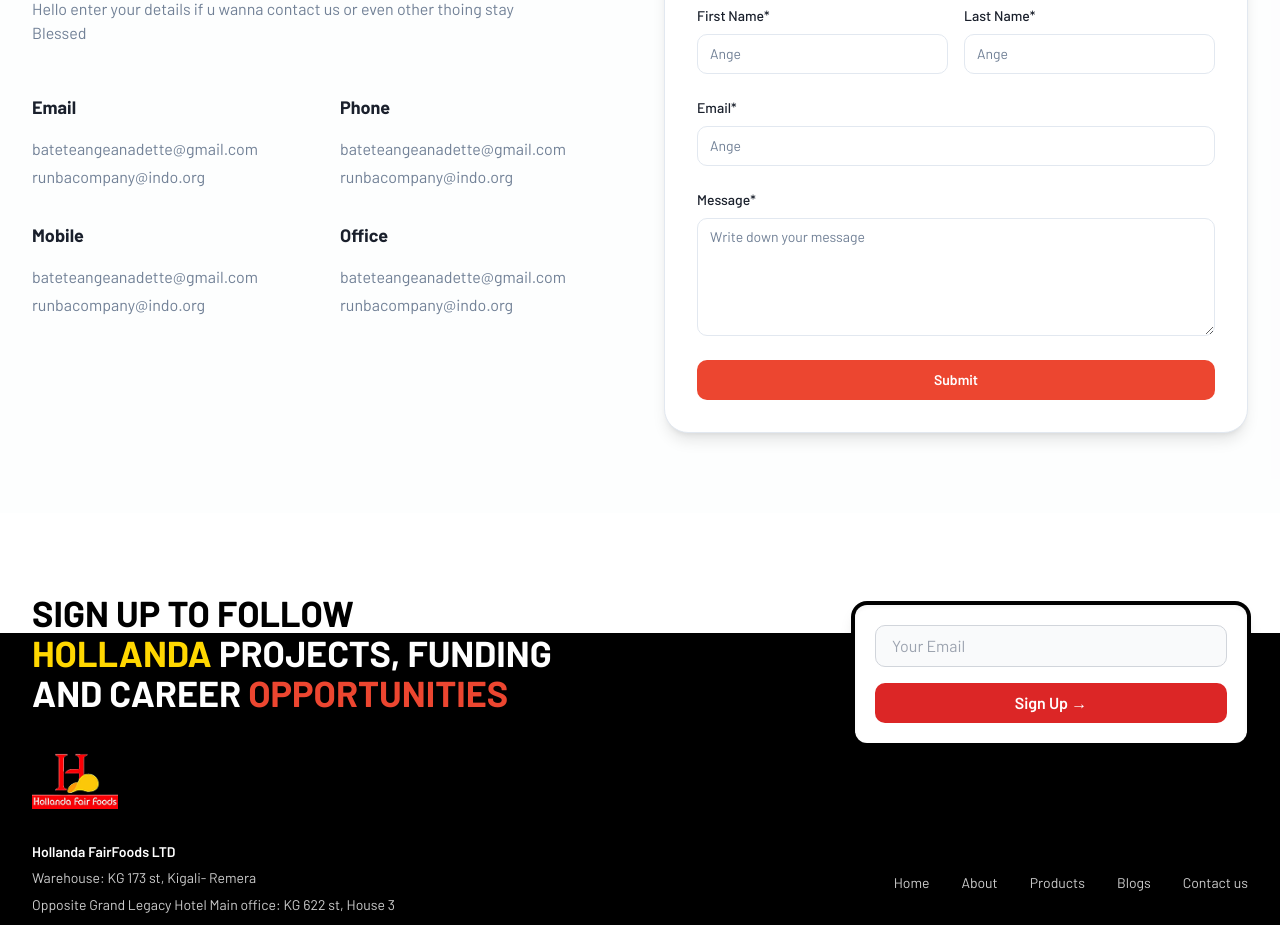
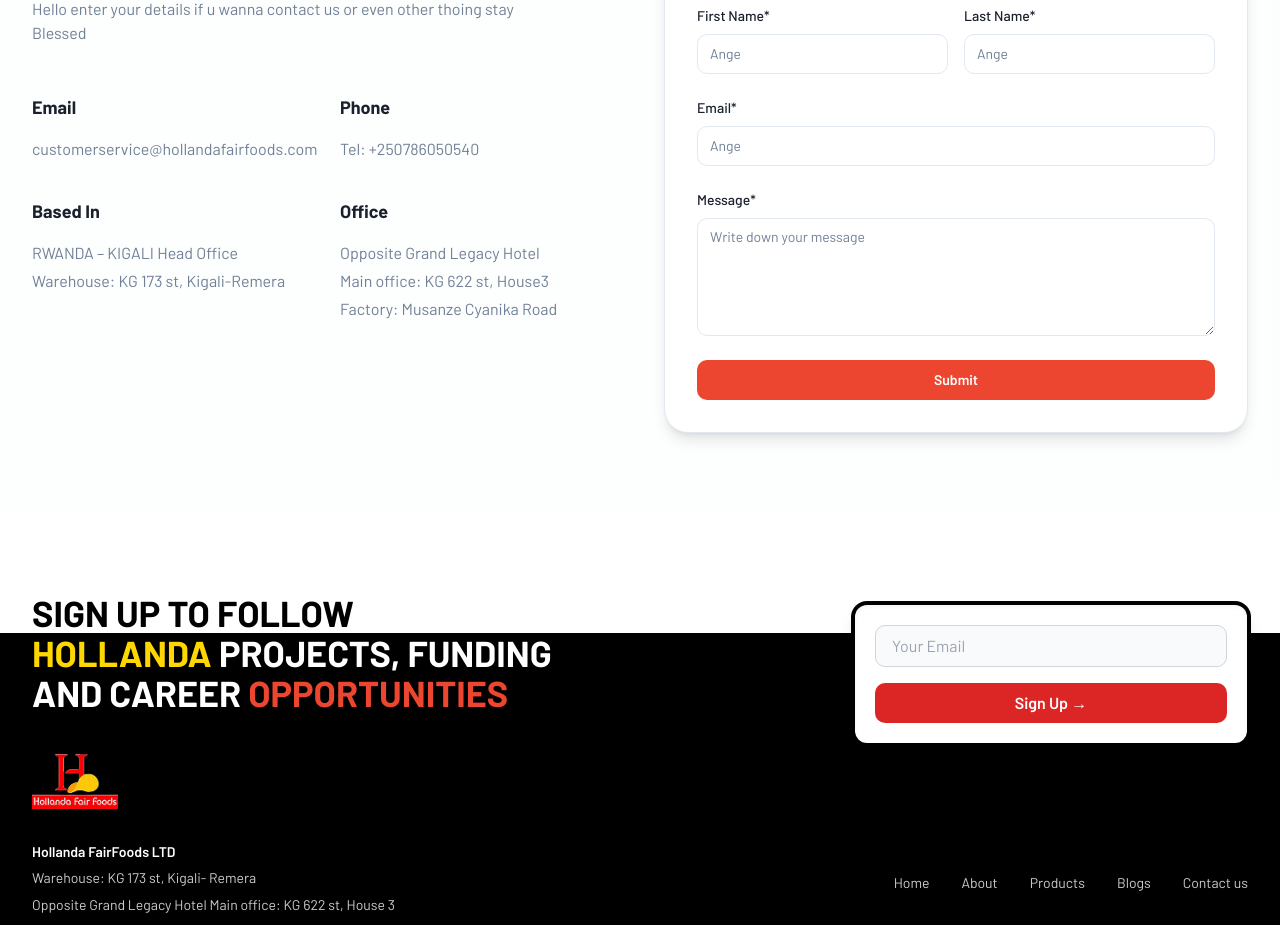
Before and after one commit to gloria-ntwari/Hollanda, a React (Vite) app: page / in a window 1280 px wide. Shown: the part 6380-7305 px from the top of the page. Built offline with nearby package versions, Linux system fonts and the light colour scheme; no server answers; the HTML template or start-up script is replaced by a standard one; a web font is replaced by a local one.

Commit message:
corrected contact

```diff
--- a/src/components/ContactSection.tsx
+++ b/src/components/ContactSection.tsx
@@ -41,10 +41,10 @@
                 <h3 className="font-bold font-barlow text-lg mb-4">Email</h3>
                 <div className="space-y-1">
                   <p className="text-muted-foreground font-barlow">
-                    bateteangeanadette@gmail.com
+                    customerservice@hollandafairfoods.com
                   </p>
                   <p className="text-muted-foreground font-barlow">
-                    runbacompany@indo.org
+
                   </p>
                 </div>
               </div>
@@ -54,23 +54,23 @@
                 <h3 className="font-bold font-barlow text-lg mb-4">Phone</h3>
                 <div className="space-y-1">
                   <p className="text-muted-foreground font-barlow">
-                    bateteangeanadette@gmail.com
+                    Tel: +250786050540
                   </p>
                   <p className="text-muted-foreground font-barlow">
-                    runbacompany@indo.org
+
                   </p>
                 </div>
               </div>
 
               {/* Mobile */}
               <div>
-                <h3 className="font-bold font-barlow text-lg mb-4">Mobile</h3>
+                <h3 className="font-bold font-barlow text-lg mb-4">Based In</h3>
                 <div className="space-y-1">
                   <p className="text-muted-foreground font-barlow">
-                    bateteangeanadette@gmail.com
+                    RWANDA – KIGALI Head Office
                   </p>
                   <p className="text-muted-foreground font-barlow">
-                    runbacompany@indo.org
+                    Warehouse: KG 173 st, Kigali-Remera
                   </p>
                 </div>
               </div>
@@ -80,10 +80,13 @@
                 <h3 className="font-bold font-barlow text-lg mb-4">Office</h3>
                 <div className="space-y-1">
                   <p className="text-muted-foreground font-barlow">
-                    bateteangeanadette@gmail.com
+                    Opposite Grand Legacy Hotel
                   </p>
                   <p className="text-muted-foreground font-barlow">
-                    runbacompany@indo.org
+                    Main office: KG 622 st, House3
+                  </p>
+                  <p className="text-muted-foreground font-barlow">
+                     Factory: Musanze Cyanika Road
                   </p>
                 </div>
               </div>
```
